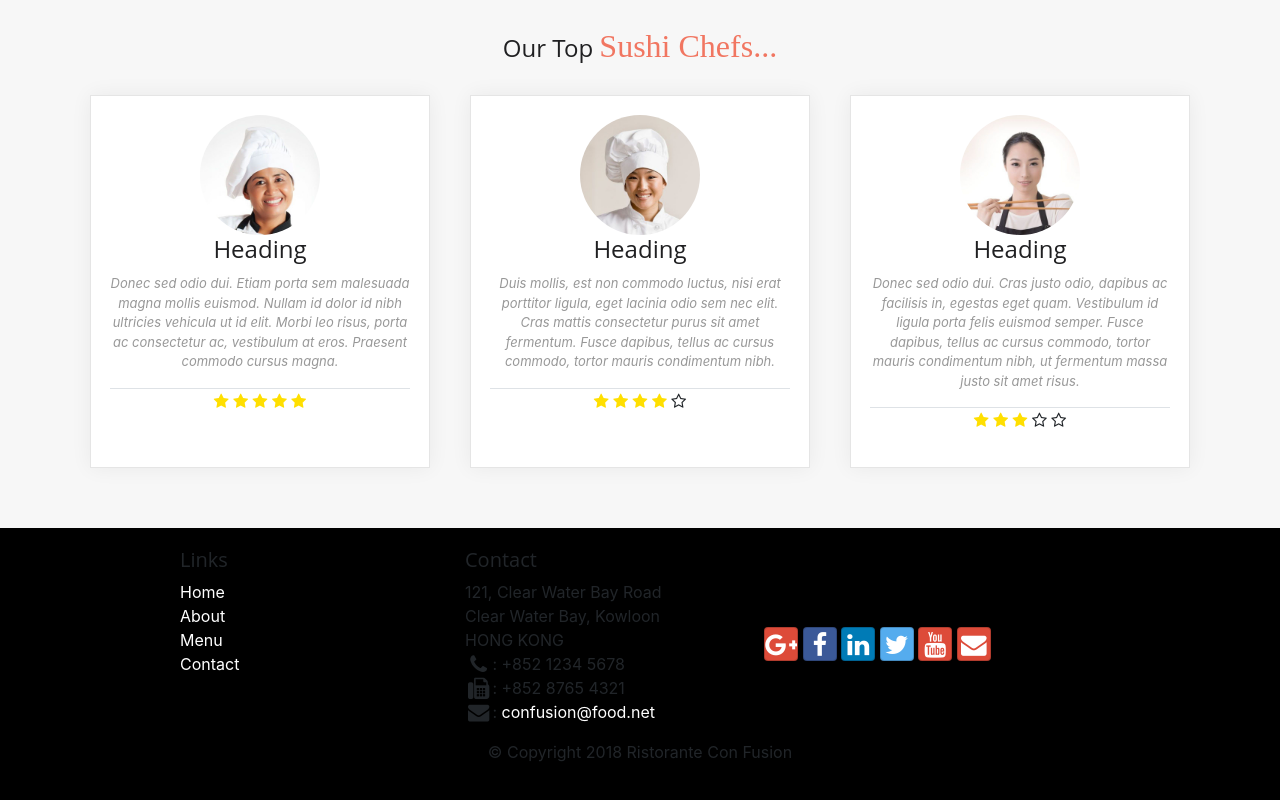
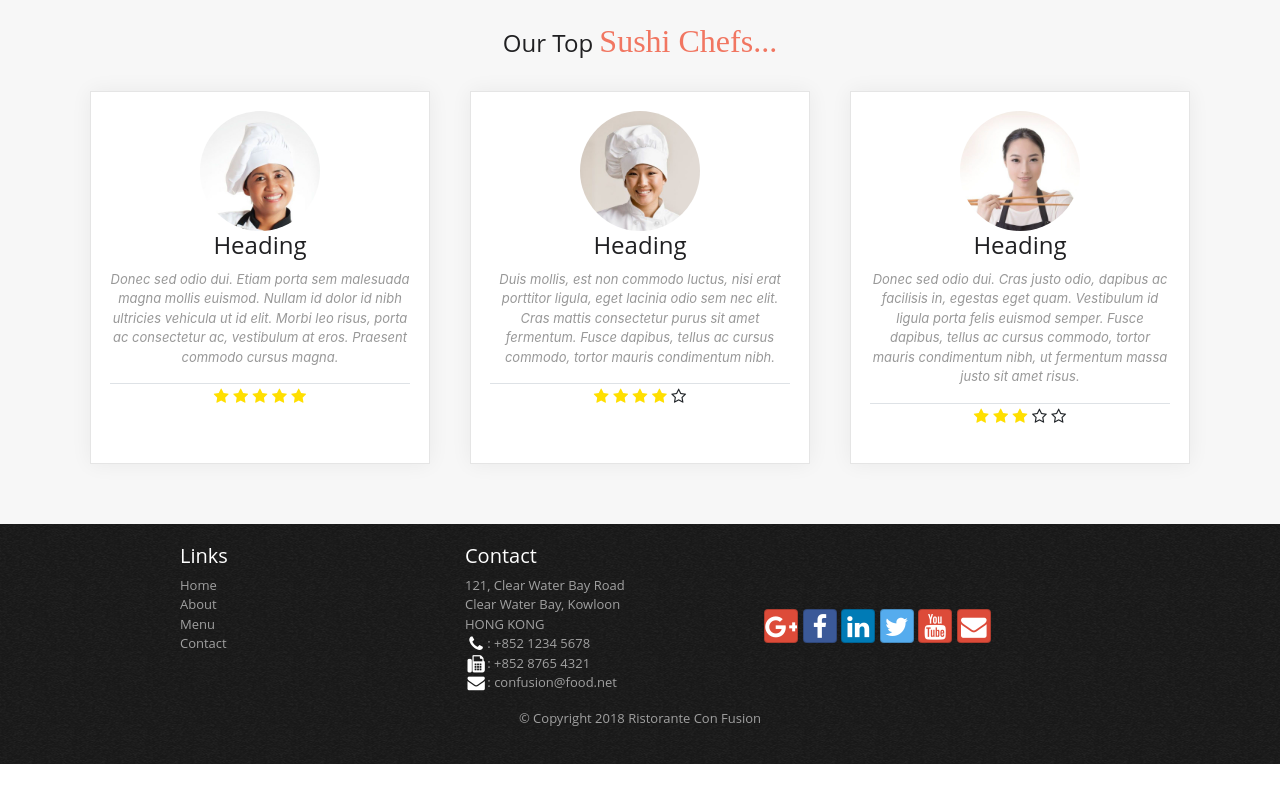
Before and after one commit to avishkakavindu/front-end-Sushi-Chef, a website: page index.html in a window 1280 px wide. Shown: the part 1577-2377 px from the top of the page. After the commit the page ends 2341 px from the top, so only its background shows below. Drawn offline with nearby package versions, Linux system fonts and the light colour scheme.

Commit message:
footer bg styled

```diff
--- a/css/styles.css
+++ b/css/styles.css
@@ -209,21 +209,25 @@
 
 /* --- foooter --- */
 .footer {
-    background-color: black;
+    background: url("../img/sand.png") #1a1a1a repeat scroll top center;
     margin: 0px auto;
     padding: 20px 0px;
 }
 
-.map-container-2{
-    overflow:hidden;
-    padding-bottom:56.25%;
-    position:relative;
-    height:0;
-    }
-    .map-container-2 iframe{
-    left:0;
-    top:0;
-    height:100%;
-    width:100%;
-    position:absolute;
-    }
+.footer h5 {
+    color: #fff;
+    font-family: 'Open Sans';
+    font-style: normal;
+}
+
+.footer p, li, address, a {
+    color: #a1a1a1;
+    font-family: Open Sans;
+    font-weight: 400;
+    font-style: normal;
+    font-size: small;
+}
+
+.footer i {
+    color: #fff;
+}
```
Also changed, not shown: img/sand.png (added).
